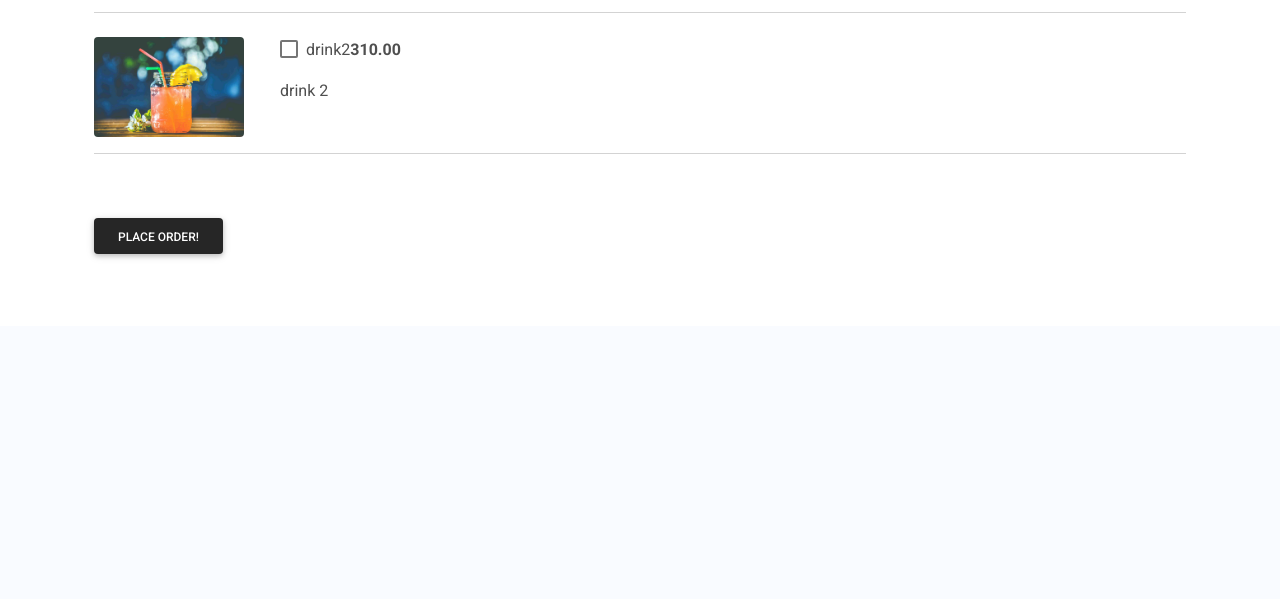
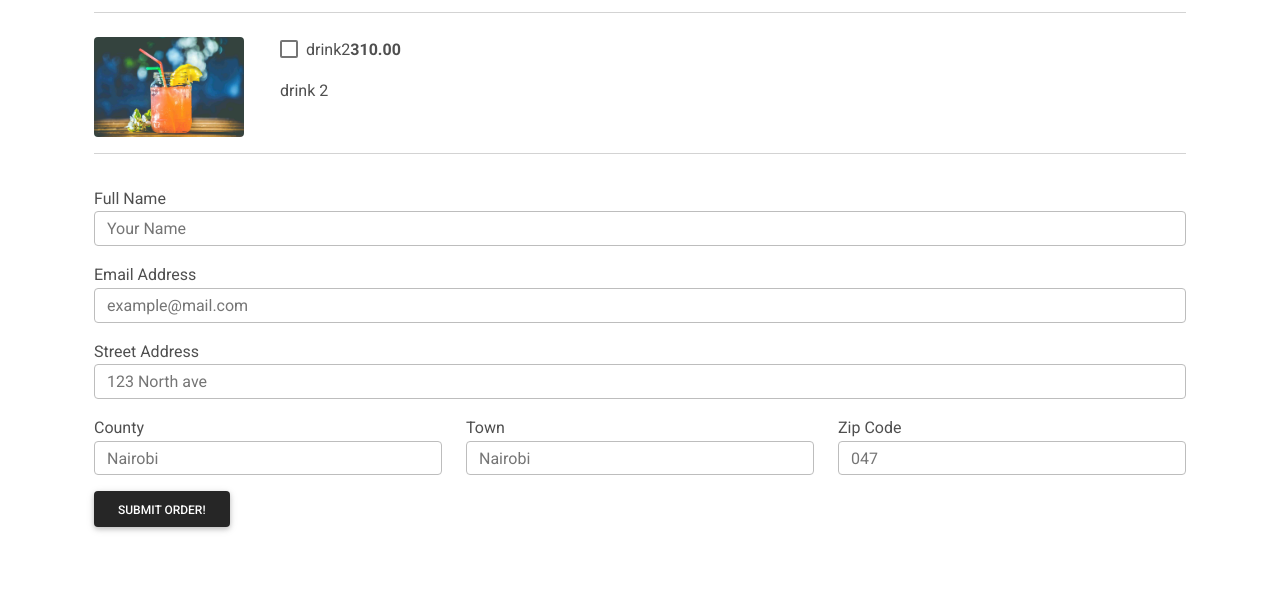
Before and after one commit to abrahamgitonga/mimaManchez, a Django app: page /order/ in a window 1280 px wide. Shown: the part 1269-1868 px from the top of the page. Before the commit the page ends 1528 px from the top, so only its background shows below. Run offline with Django 3.2, Linux system fonts and the light colour scheme; data comes from the database, SQL or seed files in the repository; some libraries are stand-ins or nearby versions.

Commit message:
mima manchez

```diff
--- a/pizzadeliver/customer/models.py
+++ b/pizzadeliver/customer/models.py
@@ -22,6 +22,12 @@ class OrderModel(models.Model):
     created_on = models.DateTimeField(auto_now_add=True)
     price = models.DecimalField(max_digits=7, decimal_places=2)
     items = models.ManyToManyField('MenuItem', related_name='order', blank=True)
+    name = models.CharField(max_length=50, blank=True)
+    email = models.CharField(max_length=50, blank=True)
+    street = models.CharField(max_length=50, blank=True)
+    county = models.CharField(max_length=50, blank=True)
+    town = models.CharField(max_length=15, blank=True)
+    zip_code = models.IntegerField(blank=True, null=True)
 
     def __str__(self):
         return f'Order: {self.created_on.strftime("%b %d %I: %M %p")}'
--- a/pizzadeliver/customer/templates/customer/base.html
+++ b/pizzadeliver/customer/templates/customer/base.html
@@ -27,5 +27,9 @@
 
     <!-- MDB -->
 <script type="text/javascript"src="https://cdnjs.cloudflare.com/ajax/libs/mdb-ui-kit/3.6.0/mdb.min.js"></script>
+
+<script src="https://code.jquery.com/jquery-3.2.1.slim.min.js" integrity="sha384-KJ3o2DKtIkvYIK3UENzmM7KCkRr/rE9/Qpg6aAZGJwFDMVNA/GpGFF93hXpG5KkN" crossorigin="anonymous"></script>
+<script src="https://cdnjs.cloudflare.com/ajax/libs/popper.js/1.11.0/umd/popper.min.js" integrity="sha384-b/U6ypiBEHpOf/4+1nzFpr53nxSS+GLCkfwBdFNTxtclqqenISfwAzpKaMNFNmj4" crossorigin="anonymous"></script>
+<script src="https://maxcdn.bootstrapcdn.com/bootstrap/4.0.0-beta/js/bootstrap.min.js" integrity="sha384-h0AbiXch4ZDo7tp9hKZ4TsHbi047NrKGLO3SEJAg45jXxnGIfYzk4Si90RDIqNm1" crossorigin="anonymous"></script>
 </body>
 </html>
--- a/pizzadeliver/customer/templates/customer/order.html
+++ b/pizzadeliver/customer/templates/customer/order.html
@@ -27,6 +27,8 @@
                     <hr />
                 {% endfor %}
                 </div>
+
+
 
                 <div class="pt-5">
                     {% for pizza in pizzas %}
@@ -91,7 +93,86 @@
                     {% endfor %}
                 </div>
 
-                <button class="btn btn-dark mt-5">Place Order!</button>
+                <div class="form-group pt-3">
+                    <label for="name">Full Name</label>
+                    <input required  class="form-control"  placeholder="Your Name" name="name" type="text">
+
+                </div>
+
+                <div class="form-group pt-3">
+                    <label for="name">Email Address</label>
+                    <input required  class="form-control"  placeholder="example@mail.com" name="email" type="text">
+
+                </div>
+
+                <div class="form-group pt-3">
+                    <label for="name">Street Address</label>
+                    <input required  class="form-control"  placeholder="123 North ave " name="street" type="text">
+
+                </div>
+
+                <div class="row">
+                    <div class="col-md-4 col-sm-12">
+                        <div class="form-group pt-3">
+                            <label for="name">County</label>
+                            <input required  class="form-control"  placeholder="Nairobi" name="county" type="text">
+
+                        </div>
+                        </div>
+
+                        <div class="col-md-4 col-sm-12">
+
+                            <div class="form-group pt-3">
+                                <label for="name">Town</label>
+                                <input required  class="form-control"  placeholder="Nairobi" name="town" type="text">
+
+                            </div>
+                        </div>
+
+                        <div class="col-md-4 col-sm-12">
+
+                            <div class="form-group pt-3">
+                                <label for="name">Zip Code</label>
+                                <input required  class="form-control"  placeholder="047" name="zip_code" type="text">
+
+                            </div>
+                        </div>
+
+
+
+                </div>
+
+
+                <div class=" pt-3">
+
+                    <button type="button" class="btn btn-dark"  data-toggle="modal"  data-target="#submitModal" >Submit Order!</button>
+                </div>
+
+
+                <!-- Modal -->
+
+                    <div class="modal fade" id="submitModal" tabindex="-1" role="dialog" aria-labelledby="submitModalLabel" aria-hidden="true">
+                        <div class="modal-dialog" role="document">
+                        <div class="modal-content">
+                            <div class="modal-header">
+                            <h5 class="modal-title" id="submitModalLabel">Modal title</h5>
+                            <button type="button" class="close" data-dismiss="modal" aria-label="Close">
+                                <span aria-hidden="true">&times;</span>
+                            </button>
+                            </div>
+                            <div class="modal-body">
+                            ...
+                            </div>
+                            <div class="modal-footer">
+                            <button type="button" class="btn btn-secondary" data-dismiss="modal">Close</button>
+                            <button type="button" class="btn btn-primary">Save changes</button>
+                            </div>
+                        </div>
+                        </div>
+                    </div>
+
+
+
             </form>
         </div>
     </div>
```
Also changed, not shown: pizzadeliver/pizzadeliver/settings.py (+27 -3 lines), 1 other file.
